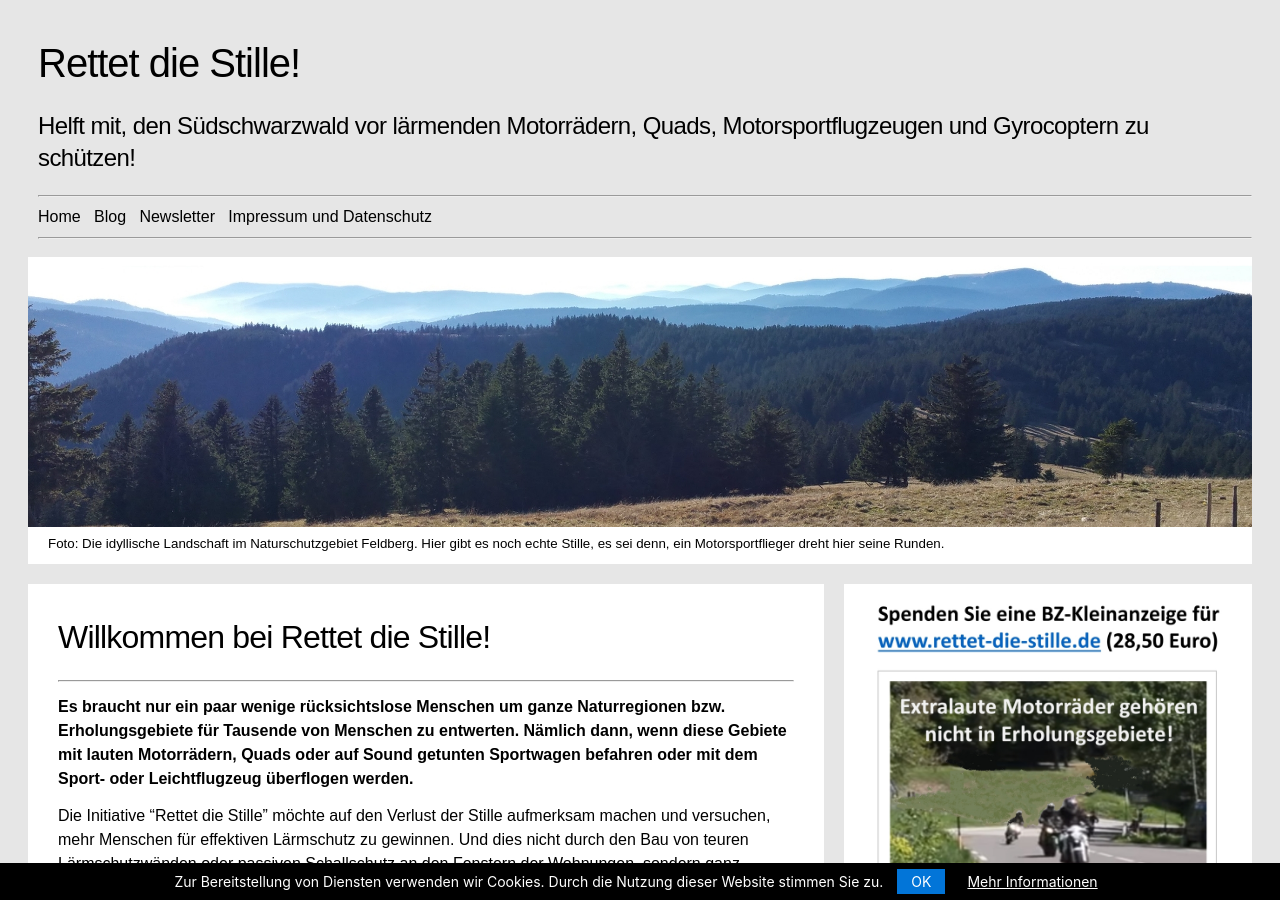
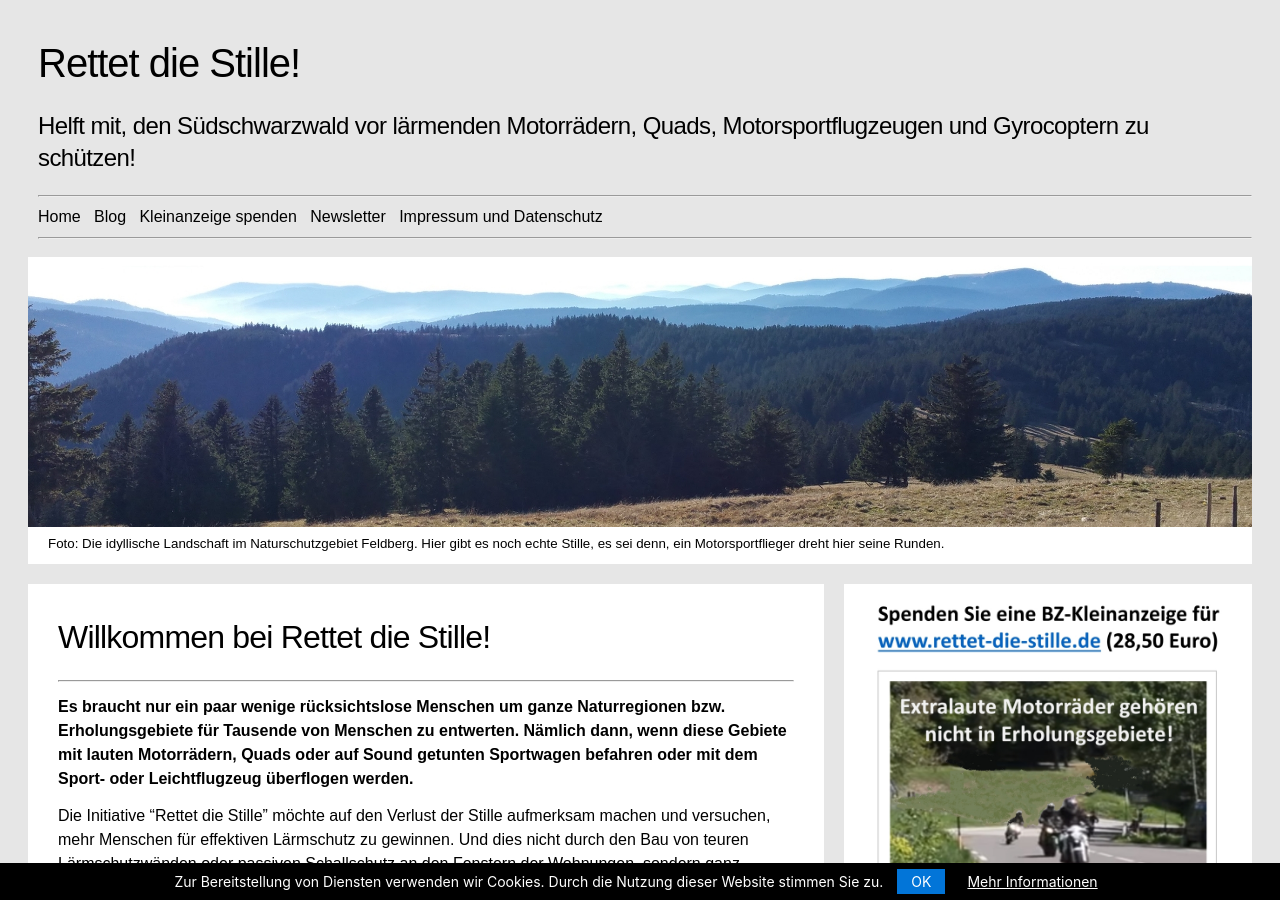
Before and after one commit to rettet-die-stille/rettet-die-stille.github.io, a Jekyll site: the page built from index.md, in a window 1280 px wide and 900 px high. Built offline with Jekyll 4.4.1, drawn with Linux system fonts in a browser that asks for light colours.

Commit message:
Update _nav.html

```diff
--- a/_includes/_nav.html
+++ b/_includes/_nav.html
@@ -9,6 +9,7 @@
     <div style="text-align: left;margin-left: 0.2;">
         <a href="/index.html">Home</a>&nbsp;&nbsp;
         <a href="/blog.html">Blog</a>&nbsp;&nbsp;
+        <a href="https://www.paypal.com/donate?hosted_button_id=2CGLBY3C2FMB8&source=url">Kleinanzeige spenden</a>&nbsp;&nbsp;
         <a href="http://eepurl.com/ha88dz">Newsletter</a>&nbsp;&nbsp;
         <a href="/impressum.html">Impressum und Datenschutz</a>&nbsp;&nbsp;
     </div>
```
